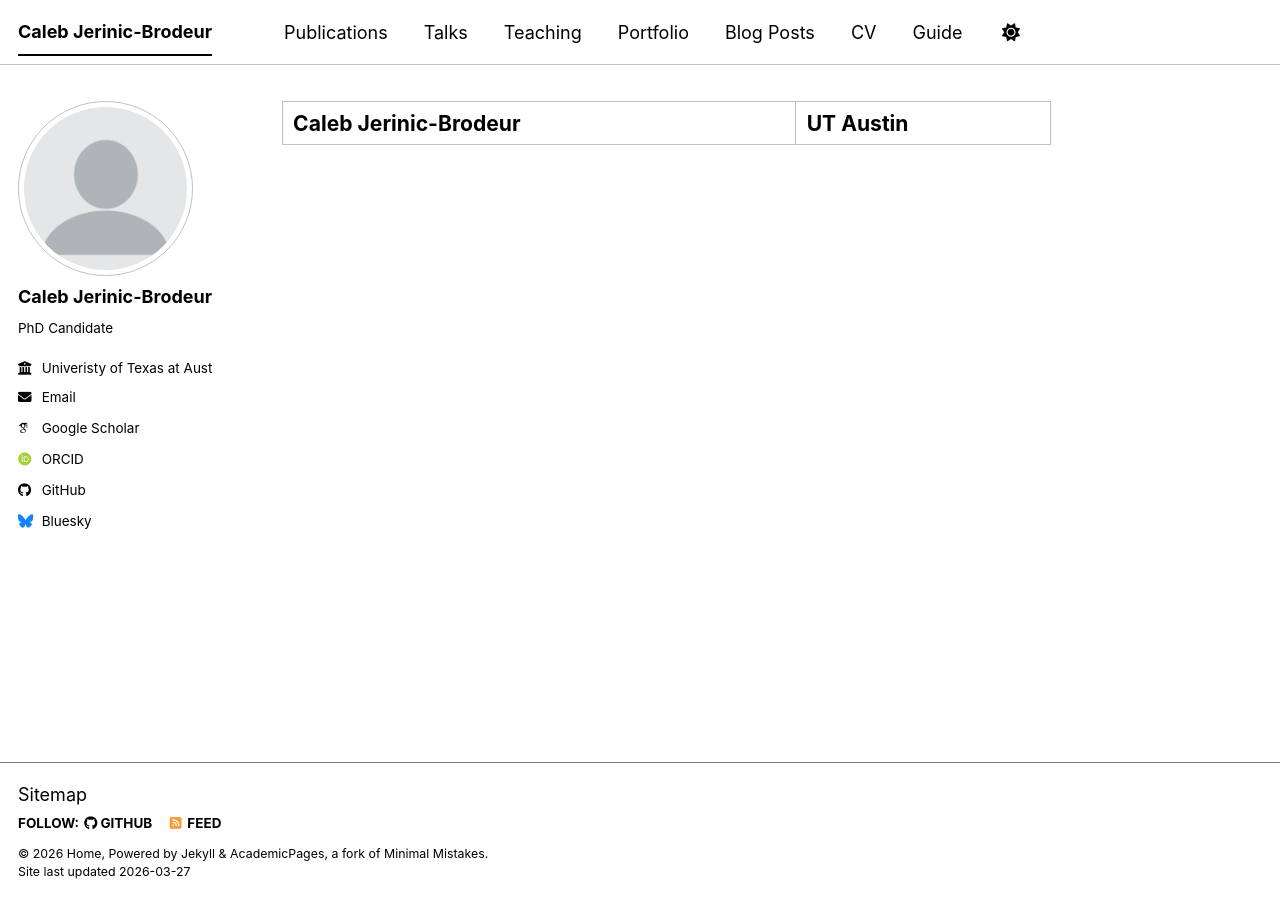
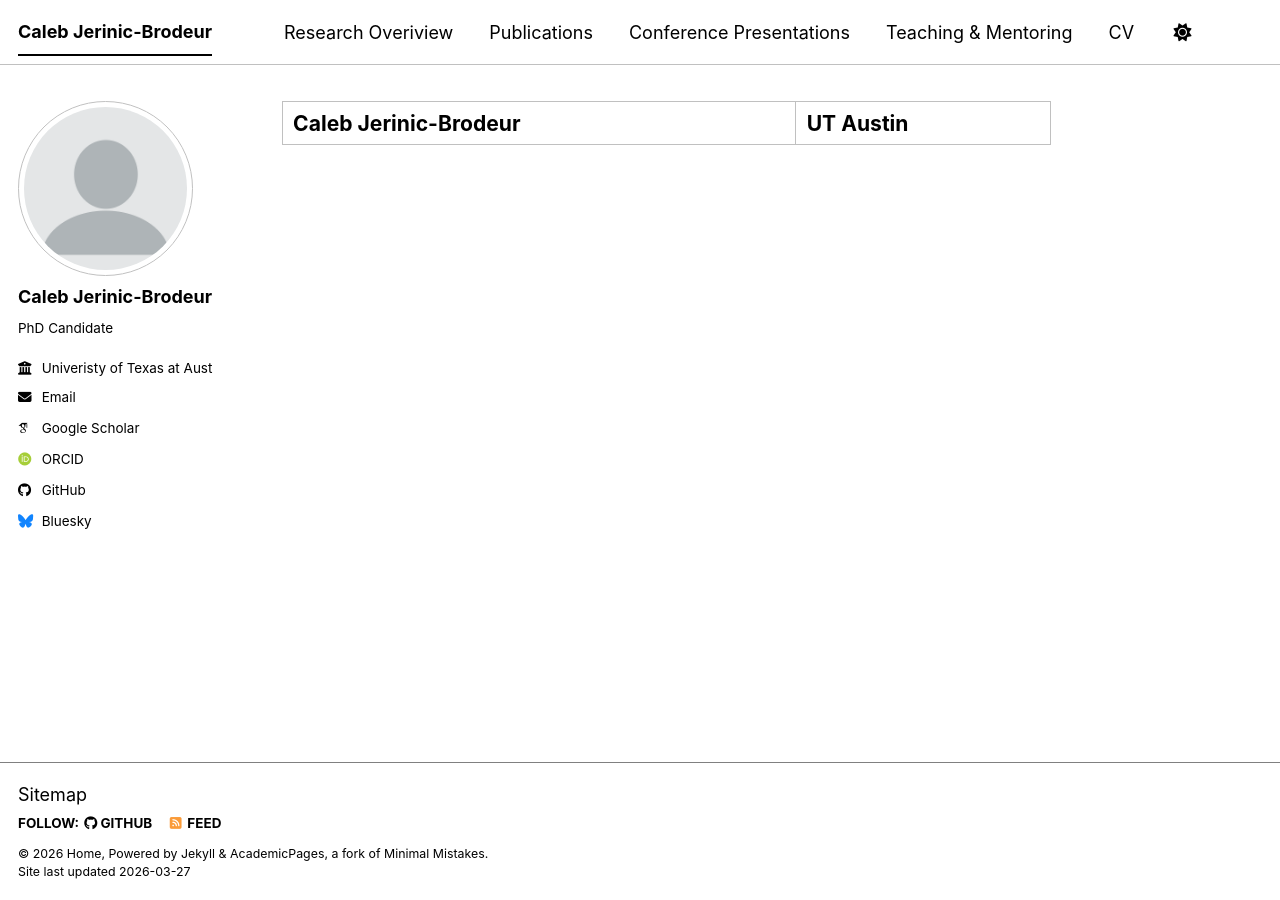
Before and after one commit to cjerinic/cjerinic.github.io, a Jekyll site: the page built from _pages/about.md, in a window 1280 px wide. Built offline with Jekyll 4.4.1, drawn with Linux system fonts in a browser that asks for light colours; some web fonts are replaced; a script bundle is joined from its source files by our own code; library files that are not in the unit come from our copies.

Commit message:
Update navigation links and titles in YAML file

```diff
--- a/_data/navigation.yml
+++ b/_data/navigation.yml
@@ -8,26 +8,17 @@
 #      Markdown formatted page while the second is generated using JSON.
 
 main:
+  - title: "Research Overiview"
+    url: /ResearchOverview/
+
   - title: "Publications"
-    url: /publications/
+    url: /Publications/
 
-  - title: "Talks"
-    url: /talks/
+  - title: "Conference Presentations"
+    url: /ConferencePresentations/
 
-  - title: "Teaching"
-    url: /teaching/
-
-  - title: "Portfolio"
-    url: /portfolio/
-
-  - title: "Blog Posts"
-    url: /year-archive/
+  - title: "Teaching & Mentoring"
+    url: /TeachingMentoring/
 
   - title: "CV"
-    url: /cv/
-
-  # - title: "CV"
-  #   url: /cv-json/
-
-  - title: "Guide"
-    url: /markdown/
+    url: /CV/
```
